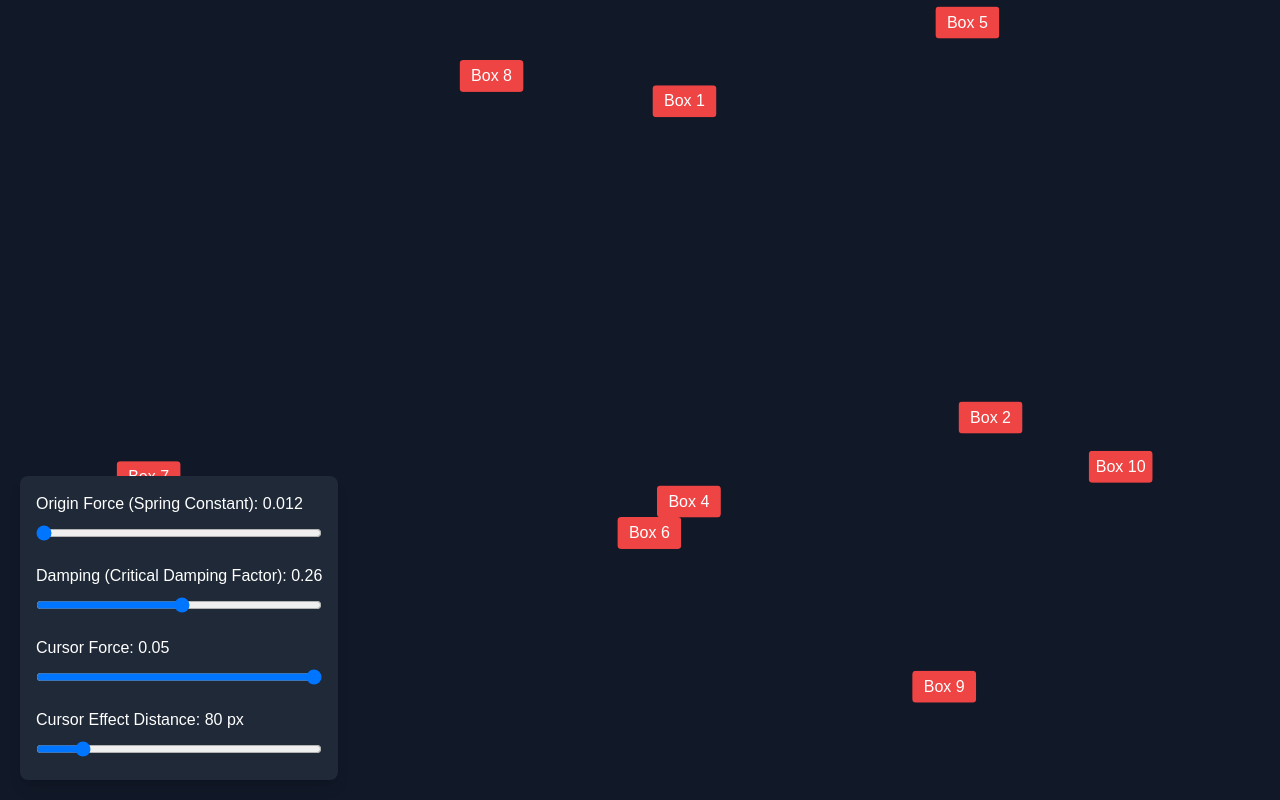
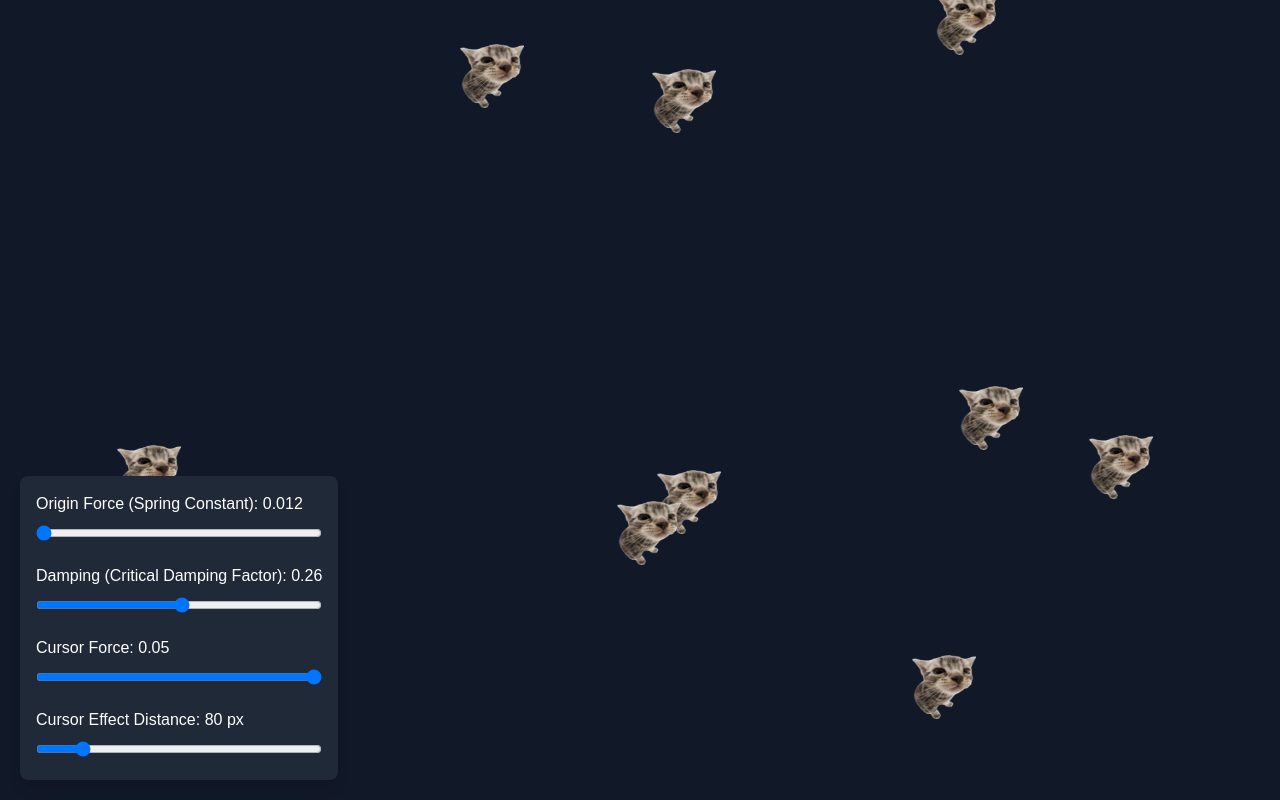
Before and after one commit to tongtongwang86/tongtonginc.com-beta, a Next.js app: page /boxphysicssnaptest in a window 1280 px wide. Built offline with nearby package versions, Linux system fonts and the light colour scheme.

Commit message:
apply cat

```diff
--- a/src/app/boxphysicssnaptest/page.tsx
+++ b/src/app/boxphysicssnaptest/page.tsx
@@ -19,7 +19,7 @@ interface CursorPosition {
 export default function Page3() {
   const numBoxes = 10; // Number of floating boxes
   const boxWidth = 64; // Width of the floating boxes (16rem / 4 = 64px)
-  const boxHeight = 32; // Height of the floating boxes (8rem / 4 = 32px)
+  const boxHeight = 64; // Height of the floating boxes (8rem / 4 = 32px)
 
   // Parameters for forces and distances
   const [originForce, setOriginForce] = useState<number>(0.012); // Spring constant
@@ -151,19 +151,10 @@ export default function Page3() {
 
   return (
     <div className="relative w-full h-screen bg-gray-900" onMouseMove={handleMouseMove}>
-      {/* Main centered element */}
-
-
       {/* Floating boxes and anchor points */}
       {boxes.map((box, index) => {
         const centerX = box.x + boxWidth / 2;
         const centerY = box.y + boxHeight / 2;
-        const isCursorInRange =
-          cursorPosition.current &&
-          Math.sqrt(
-            (cursorPosition.current.x - centerX) ** 2 +
-            (cursorPosition.current.y - centerY) ** 2
-          ) < cursorEffectDistance;
 
         return (
           <div key={index}>
@@ -177,21 +168,21 @@ export default function Page3() {
               }}
             ></div>
 
-            {/* Floating box with dynamic outline */}
-            <div
-              className="absolute w-16 h-8 bg-red-500 text-white font-medium flex items-center justify-center rounded shadow-lg"
+            {/* Floating box as an image */}
+            <img
+              src="/assets/boxphysicstest/cat.png"
+              alt={`Floating box ${index + 1}`}
+              className="absolute"
               style={{
-                transform: `translate(${box.x}px, ${box.y}px)`,
-                border: isCursorInRange
-                  ? `2px solid rgba(255, 255, 255, 0.8)` // Show border when in range
-                  : `2px solid transparent`, // Hide border when out of range
-                boxShadow: isCursorInRange
-                  ? `0 0 ${cursorEffectDistance / 10}px rgba(255, 255, 255, 0.5)`
-                  : "none",
+                left: `${box.x}px`,
+                top: `${box.y}px`,
+                width: `${boxWidth}px`, // Ensure image width is capped by boxWidth
+                height: `${boxHeight}px`, // Ensure image height is capped by boxHeight
+
+
+                boxShadow: "none", // Optional: Remove any box shadow effects
               }}
-            >
-              Box {index + 1}
-            </div>
+            />
           </div>
         );
       })}
```
Also changed, not shown: public/assets/boxphysicstest/cat.png (added).
